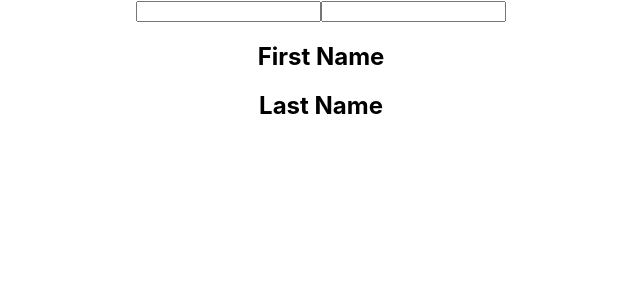
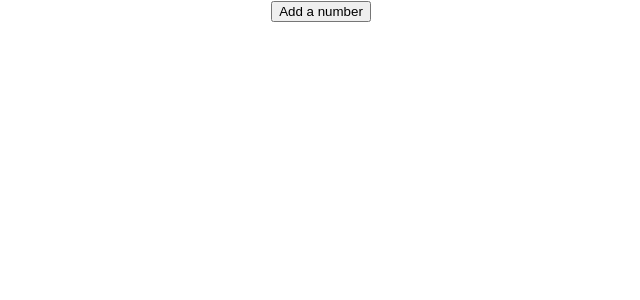
Before and after one commit to edwinisnow/react-hooks, a React (Create React App) app in the folder react-hooks/: page / in a window 1280 px wide. Shown: the top 300 px of the page, without its empty margins (319-959 px from the left). Built offline with nearby package versions, Linux system fonts and the light colour scheme.

Commit message:
use state with array

```diff
--- a/react-hooks/src/App.js
+++ b/react-hooks/src/App.js
@@ -5,11 +5,13 @@
 import HookCounter from './components/HookCounter';
 import HookCounterTwo from './components/HookCounterTwo';
 import HookCounterThree from './components/HookCounterThree';
+import HookCounterFour from './components/HookCounterFour';
 
 function App() {
   return (
     <div className="App">
-      <HookCounterThree />
+      <HookCounterFour />
+      {/* <HookCounterThree /> */}
       {/* <HookCounterTwo /> */}
       {/* <HookCounter /> */}
       {/* <ClassCounter /> */}
--- /dev/null
+++ b/react-hooks/src/components/HookCounterFour.js
@@ -0,0 +1,24 @@
+import React, { useState } from 'react'
+
+function HookCounterFour() {
+
+    const [items, setItems] = useState([])
+
+    const addItem = () => {
+        setItems([...items, { id: items.length, value: Math.floor(Math.random() * 10) + 1 }])
+    }
+    return (
+        <div>
+            <button onClick={addItem}>Add a number</button>
+            <ul>
+                {
+                    items.map(item => (
+                        <li key={item.id}>{item.value}</li>
+                    ))
+                }
+            </ul>
+        </div>
+    )
+}
+
+export default HookCounterFour
```
